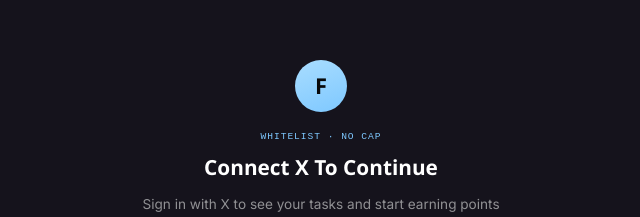
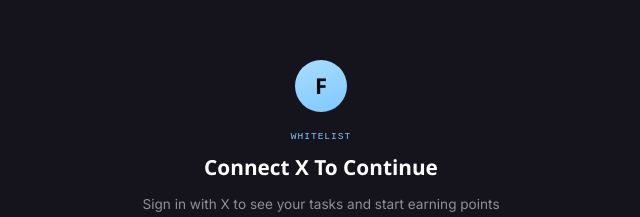
Before and after one commit to pixelgamesite-maker/Folks, a React (Vite) app: page /whitelist in a window 1280 px wide. Shown: the top 217 px of the page, without its empty margins (319-959 px from the left). Built offline with nearby package versions, Linux system fonts and the light colour scheme; no server answers.

Commit message:
Remove 'No Cap' from Whitelist message

```diff
--- a/src/pages/whitelist.tsx
+++ b/src/pages/whitelist.tsx
@@ -470,7 +470,7 @@
           <div style={{ display: "flex", justifyContent: "center", marginBottom: "18px" }}>
             <Avatar url={null} initial="F" size={52} />
           </div>
-          <p style={{ ...microLabel, color: violet, margin: "0 0 8px" }}>Whitelist &middot; No Cap</p>
+          <p style={{ ...microLabel, color: violet, margin: "0 0 8px" }}>Whitelist</p>
           <p style={{ fontFamily: display, fontWeight: 700, fontSize: "1.3rem", margin: "0 0 10px" }}>Connect X To Continue</p>
           <p style={{ fontFamily: body, fontSize: "0.85rem", color: muted, margin: "0 0 24px", lineHeight: 1.55 }}>
             Sign in with X to see your tasks and start earning points toward the Whitelist.
```
